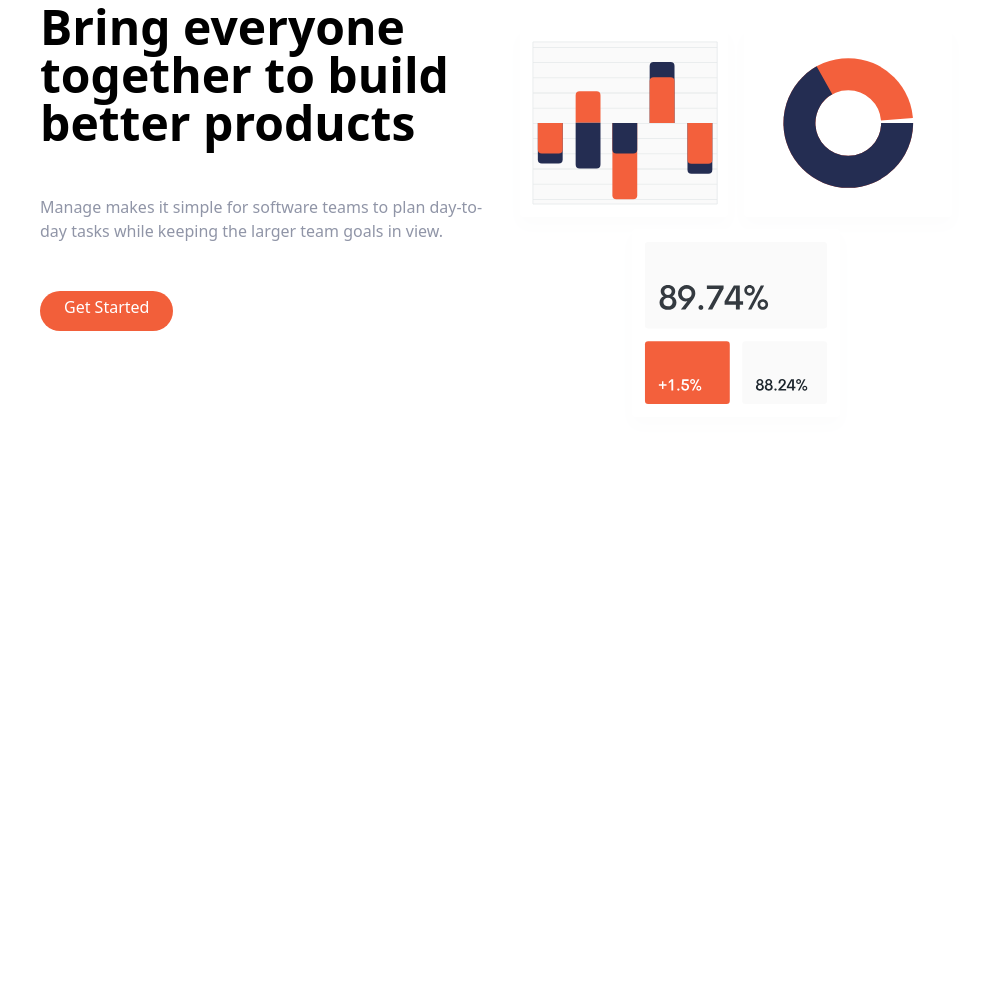
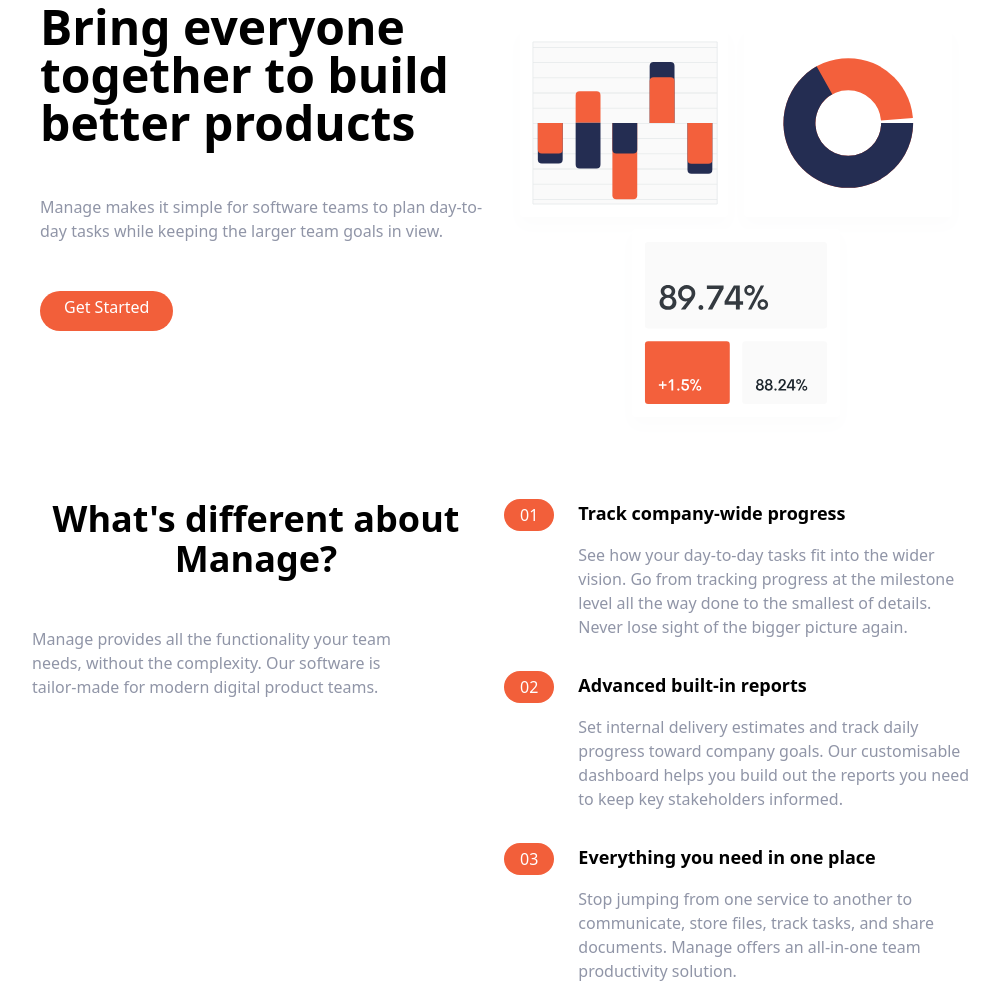
Before and after one commit to burnjoe/landing-page, a website: page index.html in a window 1280 px wide. Shown: the part 129-1112 px from the top of the page, without its empty margins (136-1135 px from the left). Before the commit the page ends 800 px from the top, so only its background shows below. Drawn offline with Linux system fonts and the light colour scheme.

Commit message:
added features section

```diff
--- a/index.html
+++ b/index.html
@@ -54,5 +54,95 @@
       </div>
     </section>
 
+    <!-- Features section -->
+    <section id="features">
+      <!-- Flex container -->
+      <div class="container flex flex-col px-4 mx-auto mt-10 space-y-12 md:space-y-0 md:flex-row">
+        <!-- Left Item -->
+        <div class="flex flex-col space-y-12 md:w-1/2">
+          <h2 class="max-w-md text-4xl font-bold text-center">
+            What's different about Manage?
+          </h2>
+          <p class="max-w-sm text-center text-darkGrayishBlue md:text-left">
+            Manage provides all the functionality your team needs, without the complexity. Our software is tailor-made for modern digital product teams.
+          </p>
+        </div>
+        <!-- Numbered List -->
+        <div class="flex flex-col space-y-8 md:w-1/2">
+          <!-- List Item 1 -->
+          <div class="flex flex-col space-y-3 md:space-y-0 md:space-x-6 md:flex-row">
+            <!-- Heading -->
+            <div class="rounded-l-full bg-brightRedSupLight md:bg-transparent">
+              <div class="flex items-center space-x-2">
+                <div class="px-4 py-2 text-white rounded-full md:py-1 bg-brightRed">
+                  01
+                </div>
+                <h3 class="text-base font-bold md:mb-4 md:hidden">
+                  Track company-wide progress
+                </h3>
+              </div>
+            </div>
+
+            <div>
+              <h3 class="hidden mb-4 text-lg font-bold md:block">
+                Track company-wide progress
+              </h3>
+              <p class="text-darkGrayishBlue">
+                See how your day-to-day tasks fit into the wider vision. Go from tracking progress at the milestone level all the way done to the smallest of details. Never lose sight of the bigger picture again.
+              </p>
+            </div>
+          </div>
+
+          <!-- List Item 2 -->
+          <div class="flex flex-col space-y-3 md:space-y-0 md:space-x-6 md:flex-row">
+            <!-- Heading -->
+            <div class="rounded-l-full bg-brightRedSupLight md:bg-transparent">
+              <div class="flex items-center space-x-2">
+                <div class="px-4 py-2 text-white rounded-full md:py-1 bg-brightRed">
+                  02
+                </div>
+                <h3 class="text-base font-bold md:mb-4 md:hidden">
+                  Advanced built-in reports
+                </h3>
+              </div>
+            </div>
+
+            <div>
+              <h3 class="hidden mb-4 text-lg font-bold md:block">
+                Advanced built-in reports
+              </h3>
+              <p class="text-darkGrayishBlue">
+                Set internal delivery estimates and track daily progress toward company goals. Our customisable dashboard helps you build out the reports you need to keep key stakeholders informed.
+              </p>
+            </div>
+          </div>
+
+          <!-- List Item 3 -->
+          <div class="flex flex-col space-y-3 md:space-y-0 md:space-x-6 md:flex-row">
+            <!-- Heading -->
+            <div class="rounded-l-full bg-brightRedSupLight md:bg-transparent">
+              <div class="flex items-center space-x-2">
+                <div class="px-4 py-2 text-white rounded-full md:py-1 bg-brightRed">
+                  03
+                </div>
+                <h3 class="text-base font-bold md:mb-4 md:hidden">
+                  Everything you need in one place
+                </h3>
+              </div>
+            </div>
+
+            <div>
+              <h3 class="hidden mb-4 text-lg font-bold md:block">
+                Everything you need in one place
+              </h3>
+              <p class="text-darkGrayishBlue">
+                Stop jumping from one service to another to communicate, store files, track tasks, and share documents. Manage offers an all-in-one team productivity solution.
+              </p>
+            </div>
+          </div>
+        </div>
+      </div>
+    </section>
+
   </body>
 </html>
```
Also changed, not shown: css/main.css.
